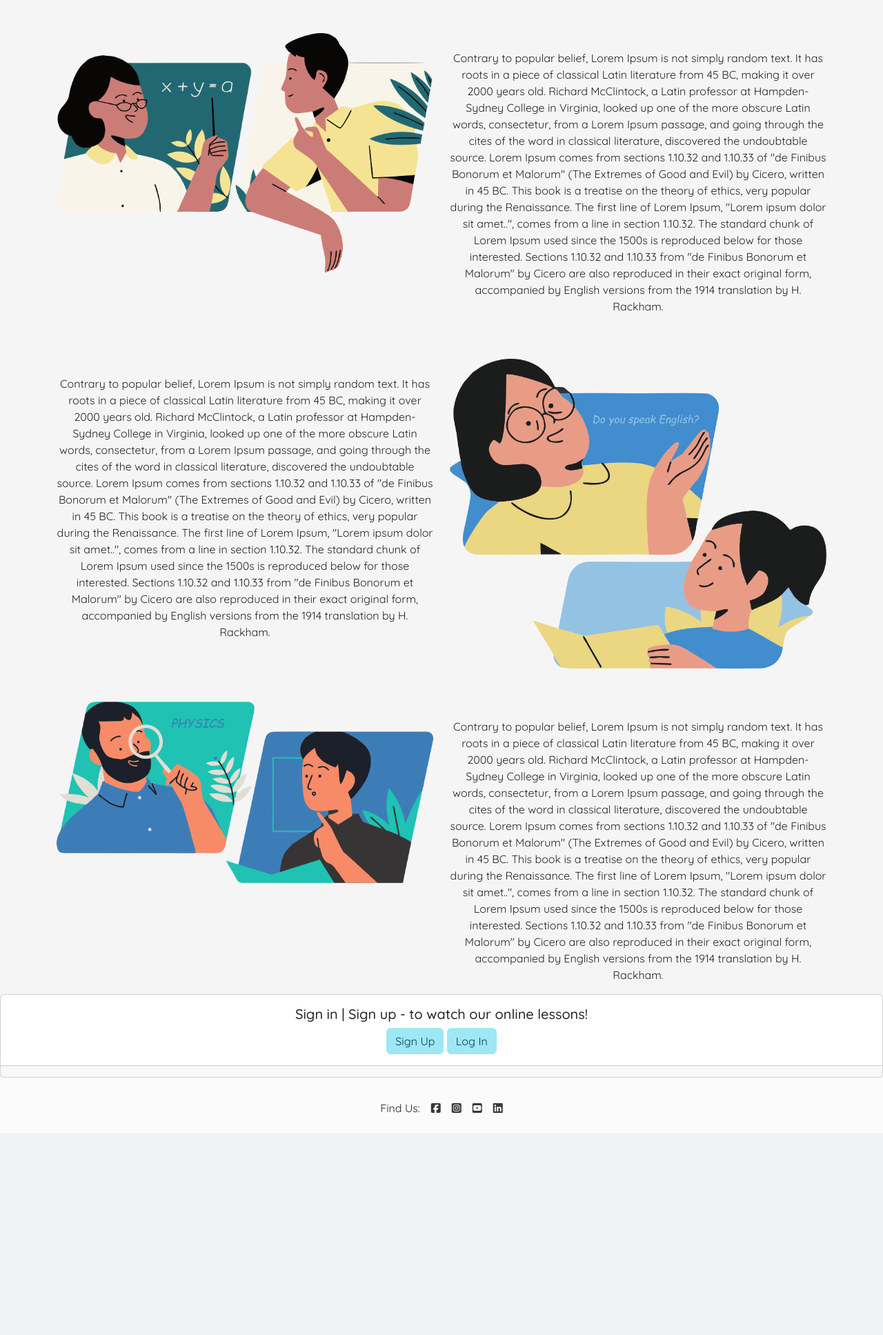
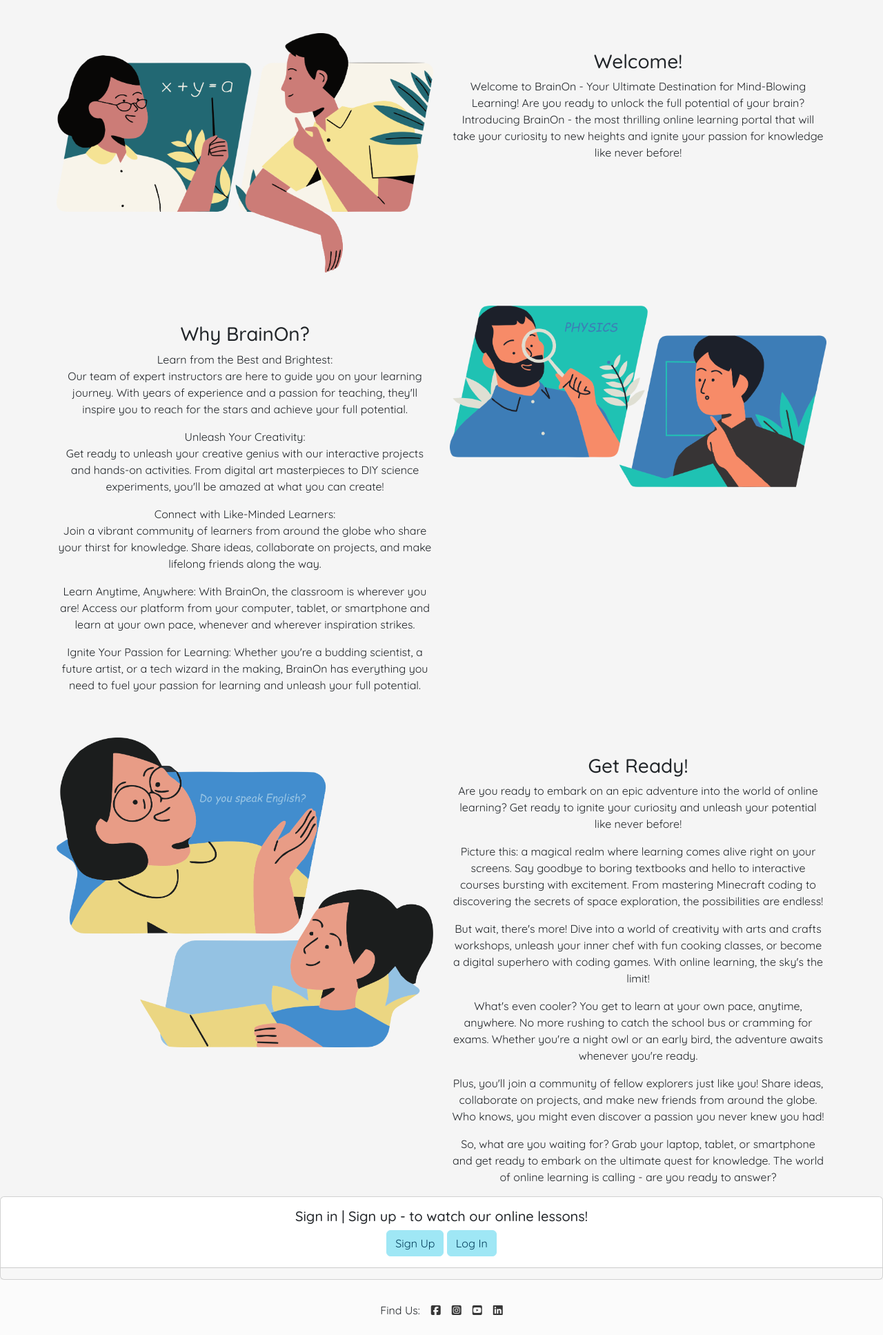
Before and after one commit to asyaharoyan/test-olp, a Django app: page / in a window 1280 px wide. Shown: the part 64-1999 px from the top of the page at 69% size. Before the commit the page ends 1677 px from the top, so only its background shows below. Run offline with Django 4.2, Linux system fonts and the light colour scheme; some libraries are stand-ins or nearby versions.

Commit message:
add new content on the homepage

```diff
--- a/home/templates/home/index.html
+++ b/home/templates/home/index.html
@@ -9,73 +9,89 @@
     </div>
     <div class="col-sm-6">
       <br><br><br>
+      <h3>Welcome!</h3>
       <p>
-        Contrary to popular belief, Lorem Ipsum is not simply random text.
-        It has roots in a piece of classical Latin literature from 45 BC, making it
-        over 2000 years old. Richard McClintock, a Latin professor at Hampden-Sydney
-        College in Virginia, looked up one of the more obscure Latin words, consectetur,
-        from a Lorem Ipsum passage, and going through the cites of the word in classical
-        literature, discovered the undoubtable source. Lorem Ipsum comes from sections
-        1.10.32 and 1.10.33 of "de Finibus Bonorum et Malorum" (The Extremes of Good and Evil)
-        by Cicero, written in 45 BC. This book is a treatise on the theory of ethics, very
-        popular during the Renaissance. The first line of Lorem Ipsum, "Lorem ipsum dolor
-        sit amet..", comes from a line in section 1.10.32.
-
-        The standard chunk of Lorem Ipsum used since the 1500s is reproduced below for those interested.
-        Sections 1.10.32 and 1.10.33 from "de Finibus Bonorum et Malorum" by Cicero are also reproduced
-        in their exact original form, accompanied by English versions from the 1914 translation by H. Rackham.
+        Welcome to BrainOn - Your Ultimate Destination for Mind-Blowing Learning!
+        Are you ready to unlock the full potential of your brain?
+        Introducing BrainOn - the most thrilling online learning portal that will take
+        your curiosity to new heights and ignite your passion for knowledge like never before!
       </p>
     </div>
 
     <div class="col-sm-6">
       <br><br><br>
+      <h3>Why BrainOn?</h3>
       <p>
-        Contrary to popular belief, Lorem Ipsum is not simply random text.
-        It has roots in a piece of classical Latin literature from 45 BC, making it
-        over 2000 years old. Richard McClintock, a Latin professor at Hampden-Sydney
-        College in Virginia, looked up one of the more obscure Latin words, consectetur,
-        from a Lorem Ipsum passage, and going through the cites of the word in classical
-        literature, discovered the undoubtable source. Lorem Ipsum comes from sections
-        1.10.32 and 1.10.33 of "de Finibus Bonorum et Malorum" (The Extremes of Good and Evil)
-        by Cicero, written in 45 BC. This book is a treatise on the theory of ethics, very
-        popular during the Renaissance. The first line of Lorem Ipsum, "Lorem ipsum dolor
-        sit amet..", comes from a line in section 1.10.32.
+        Learn from the Best and Brightest: <br>
+        Our team of expert instructors are here to guide you on your learning journey.
+        With years of experience and a passion for teaching, they'll inspire you to reach
+        for the stars and achieve your full potential.
+      </p>
+      <p>
+        Unleash Your Creativity: <br>
+        Get ready to unleash your creative genius with our interactive projects and hands-on activities.
+        From digital art masterpieces to DIY science experiments, you'll be amazed at what you can create!
+      </p>
+      <p>
+        Connect with Like-Minded Learners: <br>
+        Join a vibrant community of learners from around the globe who share your thirst for knowledge. Share ideas,
+        collaborate on projects, and make lifelong friends along the way.
+      </p>
+      <p>
+        Learn Anytime, Anywhere:
+        With BrainOn, the classroom is wherever you are! Access our platform from your computer, tablet, or smartphone
+        and learn at your own pace, whenever and wherever inspiration strikes.
+      </p>
+      <p>
+        Ignite Your Passion for Learning:
+        Whether you're a budding scientist, a future artist, or a tech wizard in the making, BrainOn has everything you
+        need to fuel your passion for learning and unleash your full potential.
+      </p>
+    </div>
 
-        The standard chunk of Lorem Ipsum used since the 1500s is reproduced below for those interested.
-        Sections 1.10.32 and 1.10.33 from "de Finibus Bonorum et Malorum" by Cicero are also reproduced
-        in their exact original form, accompanied by English versions from the 1914 translation by H. Rackham.
-      </p>
+    <div class="col-sm-6">
+      <br><br>
+      <img src="{% static 'images/home2.png' %}" class="rounded about-img" alt="BrainOn brand picture"/>
     </div>
 
     <div class="col-sm-6">
       <br><br>
       <img src="{% static 'images/home1.png' %}" class="rounded about-img" alt="BrainOn brand picture"/>
     </div>
-
-    <div class="col-sm-6">
-      <br><br>
-      <img src="{% static 'images/home2.png' %}" class="rounded about-img" alt="BrainOn brand picture"/>
-    </div>
     <div class="col-sm-6">
       <br><br><br>
+      <h3>Get Ready!</h3>
       <p>
-        Contrary to popular belief, Lorem Ipsum is not simply random text.
-        It has roots in a piece of classical Latin literature from 45 BC, making it
-        over 2000 years old. Richard McClintock, a Latin professor at Hampden-Sydney
-        College in Virginia, looked up one of the more obscure Latin words, consectetur,
-        from a Lorem Ipsum passage, and going through the cites of the word in classical
-        literature, discovered the undoubtable source. Lorem Ipsum comes from sections
-        1.10.32 and 1.10.33 of "de Finibus Bonorum et Malorum" (The Extremes of Good and Evil)
-        by Cicero, written in 45 BC. This book is a treatise on the theory of ethics, very
-        popular during the Renaissance. The first line of Lorem Ipsum, "Lorem ipsum dolor
-        sit amet..", comes from a line in section 1.10.32.
-
-        The standard chunk of Lorem Ipsum used since the 1500s is reproduced below for those interested.
-        Sections 1.10.32 and 1.10.33 from "de Finibus Bonorum et Malorum" by Cicero are also reproduced
-        in their exact original form, accompanied by English versions from the 1914 translation by H. Rackham.
+        Are you ready to embark on an epic adventure into the world of online learning?
+        Get ready to ignite your curiosity and unleash your potential like never before!
+      </p>
+      <p>
+        Picture this: a magical realm where learning comes alive right on your screens.
+        Say goodbye to boring textbooks and hello to interactive courses bursting with
+        excitement. From mastering Minecraft coding to discovering the secrets of space
+        exploration, the possibilities are endless!
+      </p>
+      <p>
+        But wait, there's more! Dive into a world of creativity with arts and crafts
+        workshops, unleash your inner chef with fun cooking classes, or become a digital
+        superhero with coding games. With online learning, the sky's the limit!
+      </p>
+      <p>
+        What's even cooler? You get to learn at your own pace, anytime, anywhere.
+        No more rushing to catch the school bus or cramming for exams. Whether you're
+        a night owl or an early bird, the adventure awaits whenever you're ready.
+      </p>
+      <p>
+        Plus, you'll join a community of fellow explorers just like you! Share ideas,
+        collaborate on projects, and make new friends from around the globe. Who knows,
+        you might even discover a passion you never knew you had!
+      </p>
+      <p>
+        So, what are you waiting for? Grab your laptop, tablet, or smartphone and
+        get ready to embark on the ultimate quest for knowledge. The world of online
+        learning is calling - are you ready to answer?
       </p>
     </div>
-
   </div>
 </div>
 {% if user.is_authenticated %}
```
